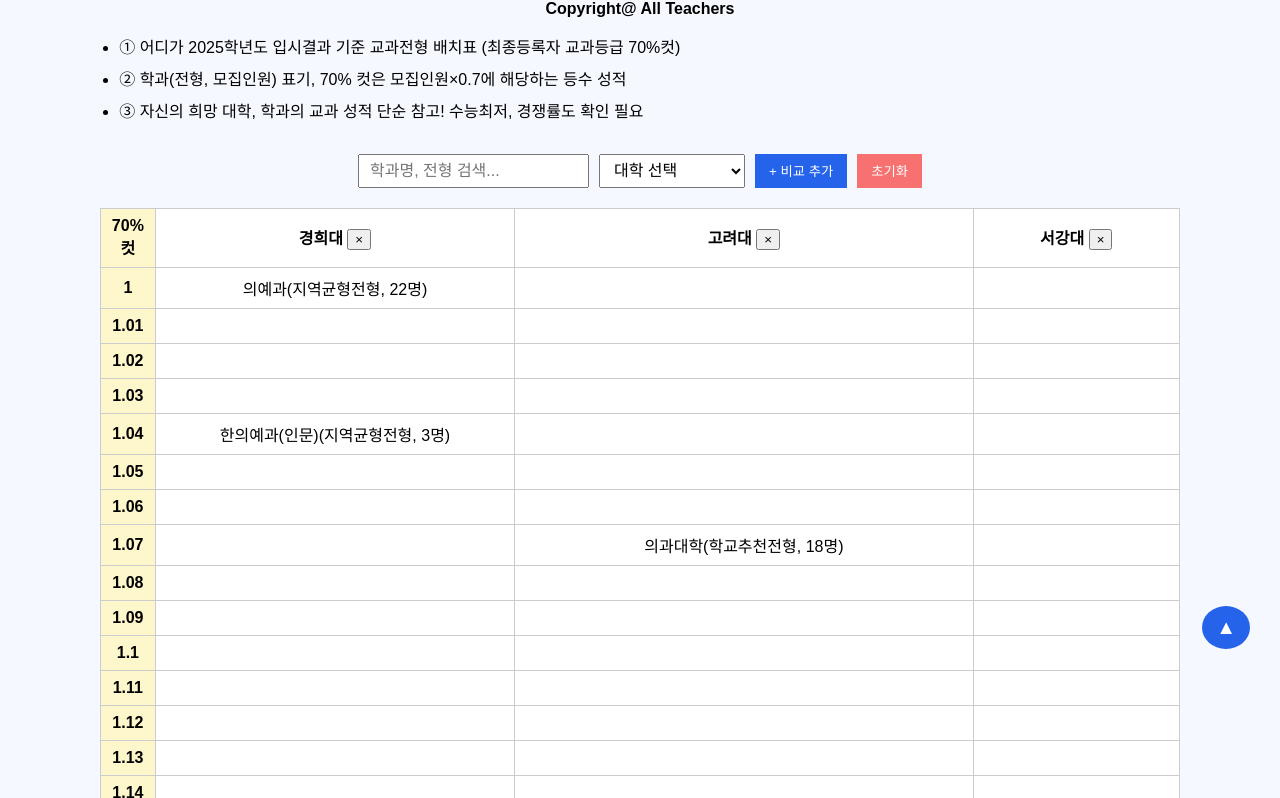
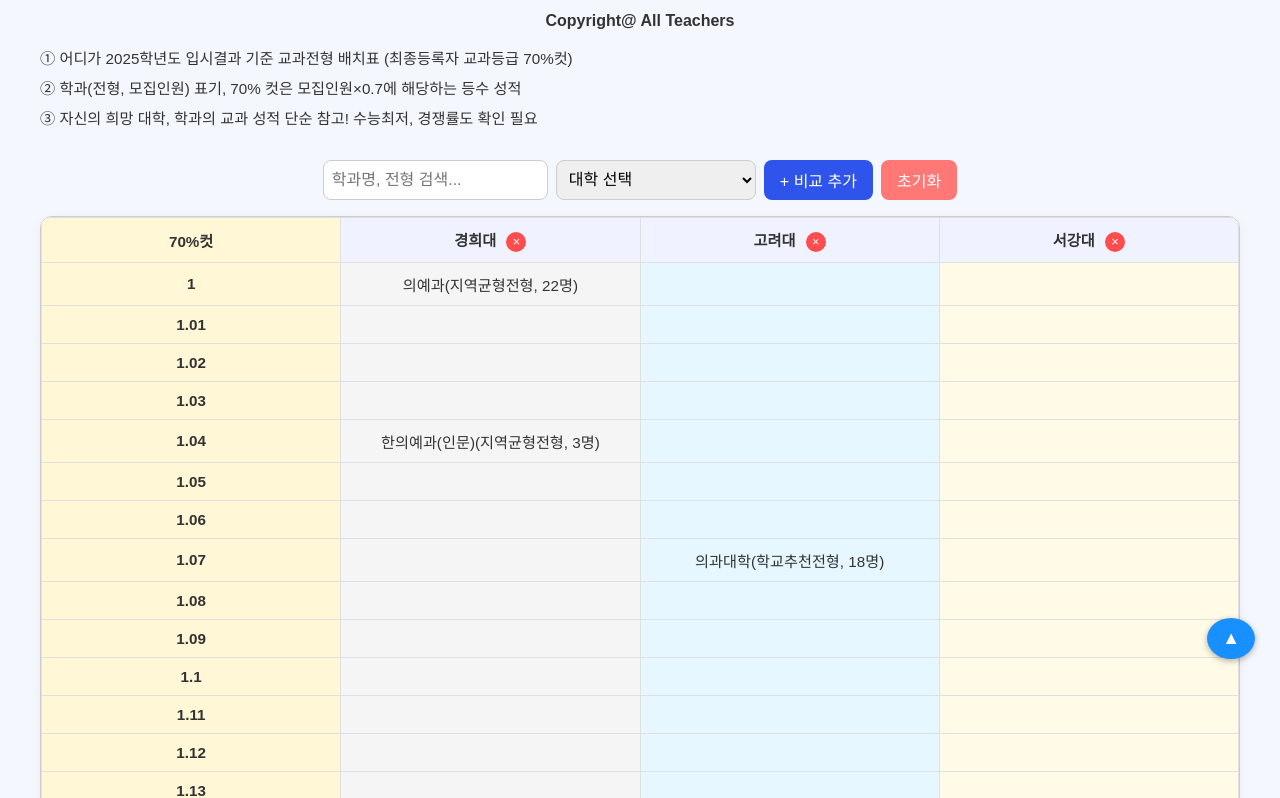
Before and after one commit to PARK-SANGGEUN/gpa-compare-2025, a plain HTML site: page index.html in a window 1280 px wide. Shown: the part 121-919 px from the top of the page. Drawn offline with Linux system fonts and the light colour scheme.

Commit message:
Update style.css

```diff
--- a/style.css
+++ b/style.css
@@ -1,104 +1,169 @@
 body {
-  font-family: 'Noto Sans KR', sans-serif;
-  background-color: #f5f8ff;
+  font-family: 'Pretendard', 'Apple SD Gothic Neo', sans-serif;
+  background-color: #f5f7ff;
+  color: #333;
   margin: 0;
   padding: 0;
 }
 
 .container {
-  max-width: 1080px;
+  max-width: 1200px;
   margin: auto;
-  padding: 30px 20px;
+  padding: 2rem;
 }
 
 .main-title {
-  font-size: 2.2rem;
+  text-align: center;
+  font-size: 2.5rem;
   font-weight: 800;
-  color: #102b63;
-  text-align: center;
-  margin-bottom: 0.5rem;
+  color: #1f3c88;
+  margin-bottom: 0.3rem;
 }
 
 .subtitle {
   text-align: center;
-  font-weight: bold;
+  font-weight: 600;
   margin-bottom: 1rem;
 }
 
 .instructions {
-  margin-bottom: 2rem;
-  padding-left: 1.2rem;
+  list-style: none;
+  margin: 1rem 0 2rem;
+  padding: 0;
 }
 
 .instructions li {
   margin-bottom: 0.5rem;
+  font-size: 0.95rem;
 }
 
 .controls {
   display: flex;
-  gap: 10px;
   flex-wrap: wrap;
+  gap: 0.5rem;
   justify-content: center;
-  margin-bottom: 20px;
+  margin-bottom: 1rem;
 }
 
-.controls input,
-.controls select {
-  padding: 6px 10px;
+#searchInput,
+#universitySelect {
+  padding: 0.5rem;
   font-size: 1rem;
+  border: 1px solid #ccc;
+  border-radius: 8px;
+  min-width: 200px;
 }
 
-button.add {
-  background-color: #2563eb;
-  color: white;
+.add, .reset {
+  padding: 0.5rem 1rem;
   border: none;
-  padding: 6px 14px;
+  font-size: 1rem;
+  border-radius: 8px;
   cursor: pointer;
 }
 
-button.reset {
-  background-color: #f87171;
+.add {
+  background-color: #2f54eb;
   color: white;
-  border: none;
-  padding: 6px 14px;
-  cursor: pointer;
+}
+
+.reset {
+  background-color: #ff7875;
+  color: white;
 }
 
 .table-wrapper {
   overflow-x: auto;
+  max-height: 600px;
+  border: 1px solid #ccc;
+  border-radius: 12px;
+  background-color: white;
+  box-shadow: 0 4px 12px rgba(0, 0, 0, 0.05);
 }
 
 table {
+  border-collapse: collapse;
   width: 100%;
-  border-collapse: collapse;
-  background-color: white;
+  table-layout: fixed;
+  min-width: 800px;
 }
 
 th, td {
-  border: 1px solid #ccc;
-  padding: 8px;
+  padding: 10px;
   text-align: center;
+  border: 1px solid #e0e0e0;
+  font-size: 0.95rem;
+  word-wrap: break-word;
 }
 
-.bg-yellow {
-  background-color: #fff7cc;
+th.sticky-header {
+  position: sticky;
+  top: 0;
+  background-color: #f0f3ff;
+  z-index: 2;
+}
+
+.sticky-col {
+  position: sticky;
+  left: 0;
+  z-index: 1;
+}
+
+.left {
+  background-color: #fff8dc;
+  font-weight: 700;
+}
+
+.bold {
   font-weight: bold;
 }
 
 .highlight {
-  background-color: #fce7f3;
-  font-weight: bold;
+  background-color: #ffffb3;
+  font-weight: 600;
+  color: #d48806;
+}
+
+.cell {
+  transition: background-color 0.3s ease;
+}
+
+.remove-btn {
+  margin-left: 6px;
+  background: #ff4d4f;
+  color: white;
+  border: none;
+  border-radius: 50%;
+  cursor: pointer;
+  font-size: 0.8rem;
+  width: 20px;
+  height: 20px;
+  line-height: 17px;
+  vertical-align: middle;
 }
 
 #scrollTopBtn {
   position: fixed;
-  bottom: 30px;
-  right: 30px;
-  background-color: #2563eb;
+  bottom: 20px;
+  right: 25px;
+  background-color: #1890ff;
   color: white;
   border: none;
+  padding: 10px 15px;
   border-radius: 50%;
-  padding: 10px 14px;
   cursor: pointer;
-  font-size: 20px;
+  font-size: 18px;
+  box-shadow: 0 2px 6px rgba(0, 0, 0, 0.3);
 }
+
+/* 배경색 구분 */
+.bg-selected-0 { background-color: #f5f5f5; }
+.bg-selected-1 { background-color: #e6f7ff; }
+.bg-selected-2 { background-color: #fffbe6; }
+.bg-selected-3 { background-color: #e6fffb; }
+.bg-selected-4 { background-color: #f9f0ff; }
+.bg-selected-5 { background-color: #fff0f6; }
+
+.bg-yellow {
+  background-color: #fff7d6;
+}
```
